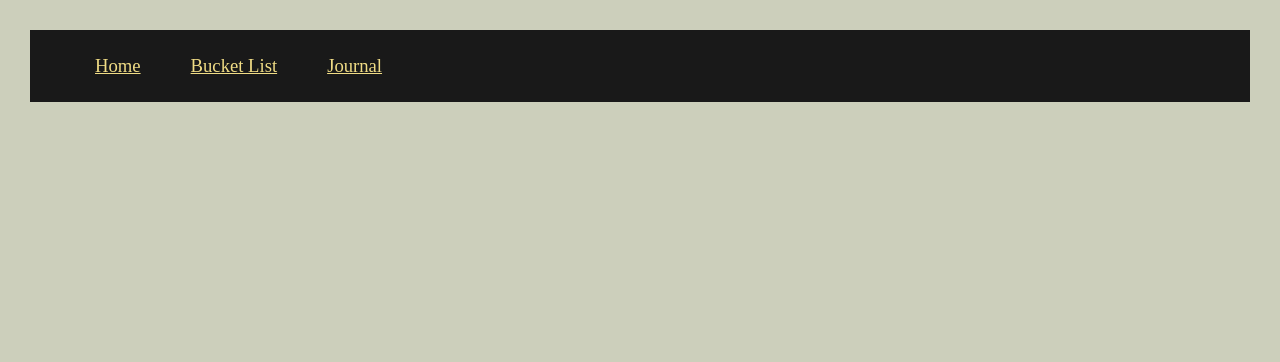
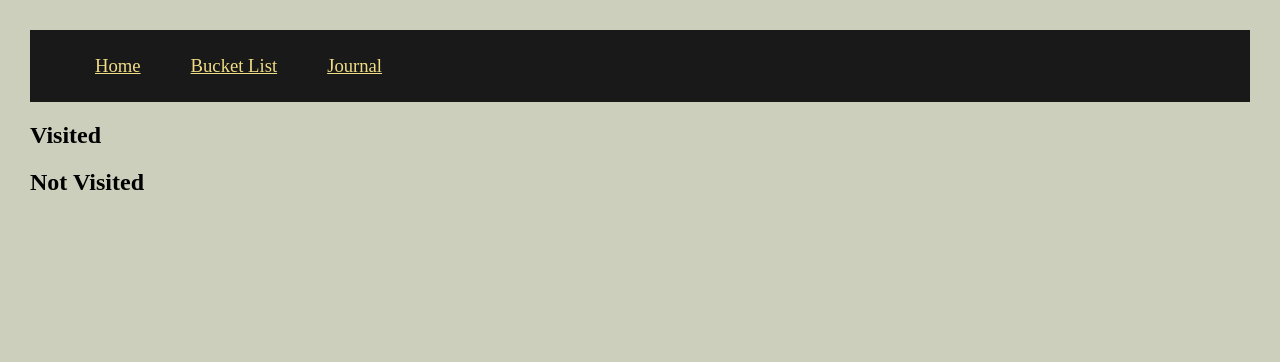
Before and after one commit to j1e1n/CC_python_project, a Flask app: page /places in a window 1280 px wide. Shown: the top 362 px of the page. Run offline with Flask 2, Linux system fonts and the light colour scheme; data that the repository does not hold is empty; some libraries are stand-ins or nearby versions; some web fonts are replaced.

Commit message:
list page now has separate visited and not visited lists

```diff
--- a/app/console.py
+++ b/app/console.py
@@ -15,7 +15,7 @@ country_repository.save(country_1)
 country_2 = Country("England")
 country_repository.save(country_2)
 
-place_1 = Place("RMS Queen Mary", country_1, "Former war ship with a history of accidental deaths.")
+place_1 = Place("RMS Queen Mary", country_1, "Former war ship with a history of accidental deaths.", True)
 place_repository.save(place_1)
 
 place_2 = Place("Ancient Ram Inn", country_2, "1100s pub, said to be the most haunted hotel in the country.")
--- a/app/controllers/place_controller.py
+++ b/app/controllers/place_controller.py
@@ -11,4 +11,12 @@ from models.place import Place
 @places_blueprint.route('/places')
 def places():
     places = place_repository.select_all()
-    return render_template("places/index.html", title="Places", places=places)
+    visited = []
+    not_visited = []
+    for place in places:
+        if place.visited == True:
+            visited.append(place)
+        else:
+            not_visited.append(place)
+
+    return render_template("places/index.html", title="Places", visited=visited, not_visited=not_visited )
--- a/app/templates/base.html
+++ b/app/templates/base.html
@@ -7,6 +7,7 @@
     <link href="https://fonts.googleapis.com/css2?family=Metamorphous&display=swap" rel="stylesheet"> -->
     <link rel="preconnect" href="https://fonts.gstatic.com">
     <link href="https://fonts.googleapis.com/css2?family=Della+Respira&display=swap" rel="stylesheet">
+    <script src="https://kit.fontawesome.com/5d88246d07.js" crossorigin="anonymous"></script>
     <link rel="stylesheet" href="{{ url_for('static', filename='style.css') }}">
 
     <title>{{title}} - The Haunted Bucket List</title>
--- a/app/templates/places/index.html
+++ b/app/templates/places/index.html
@@ -1,20 +1,33 @@
 {% extends "base.html" %}
 
 {% block content %}
-
-<div class="place">
-    {% for place in places: %}
+<h2>Visited</h2>
+<div class="visited">
+    {% for place in visited: %}
     <div class="name">
-        <h3>{{place.name}}</h3>
+        <h2>{{place.name}}</h2>
     </div>
     <div class="country">
         <h4>{{place.country.name}}</h4>
     </div>
-    <div class="description">
-        <p>{{place.description}}</p>
+    <hr>
+
+    <!-- <i class="far fa-file-alt fa-3x"></i>
+    <i class="far fa-edit fa-3x"></i>
+    <i class="fas fa-trash-alt fa-3x"></i> -->
+
+    {% endfor %}
+</div>
+<h2>Not Visited</h2>
+<div class="not-visited">
+    {% for place in not_visited: %}
+    <div class="name">
+        <h2>{{place.name}}</h2>
+    </div>
+    <div class="country">
+        <h4>{{place.country.name}}</h4>
     </div>
     <hr>
-
     {% endfor %}
 </div>
 
```
